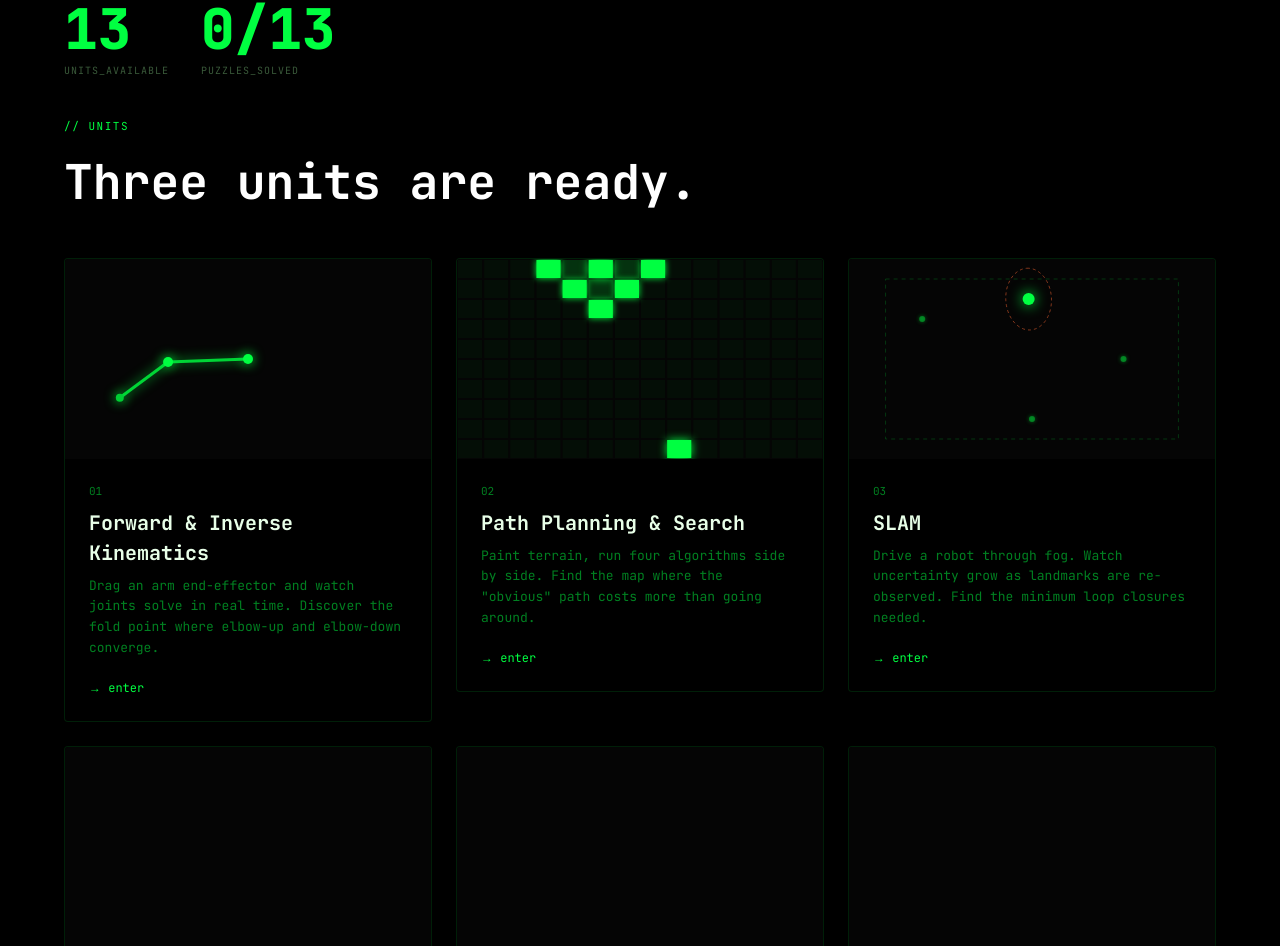
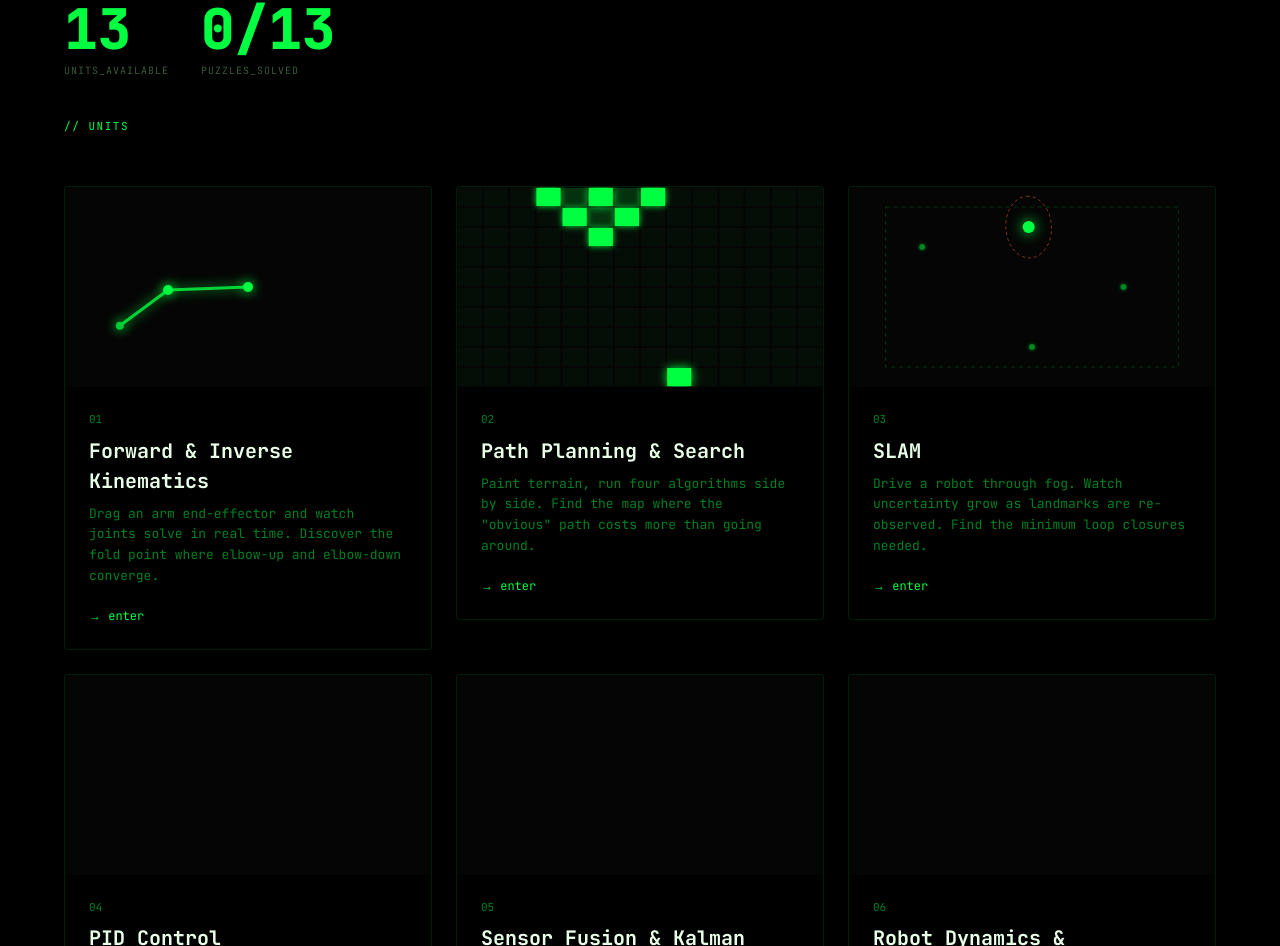
Before and after one commit to RaphaelKhalid/robotics-instructional, a Next.js app: page / in a window 1280 px wide. Shown: the part 987-1933 px from the top of the page. Built offline with nearby package versions, Linux system fonts and the light colour scheme.

Commit message:
Remove stale 'Three units are ready' heading

```diff
--- a/src/app/page.tsx
+++ b/src/app/page.tsx
@@ -664,9 +664,6 @@ export default function Dashboard() {
         <div style={{ fontFamily: MONO, fontSize: 11, color: '#00ff41', letterSpacing: '0.14em', marginBottom: 12 }}>
           // UNITS
         </div>
-        <div style={{ fontFamily: MONO, fontSize: 48, fontWeight: 700, color: '#fff' }}>
-          Three units are ready.
-        </div>
       </div>
 
       {/* ── UNIT CARDS ── */}
```
